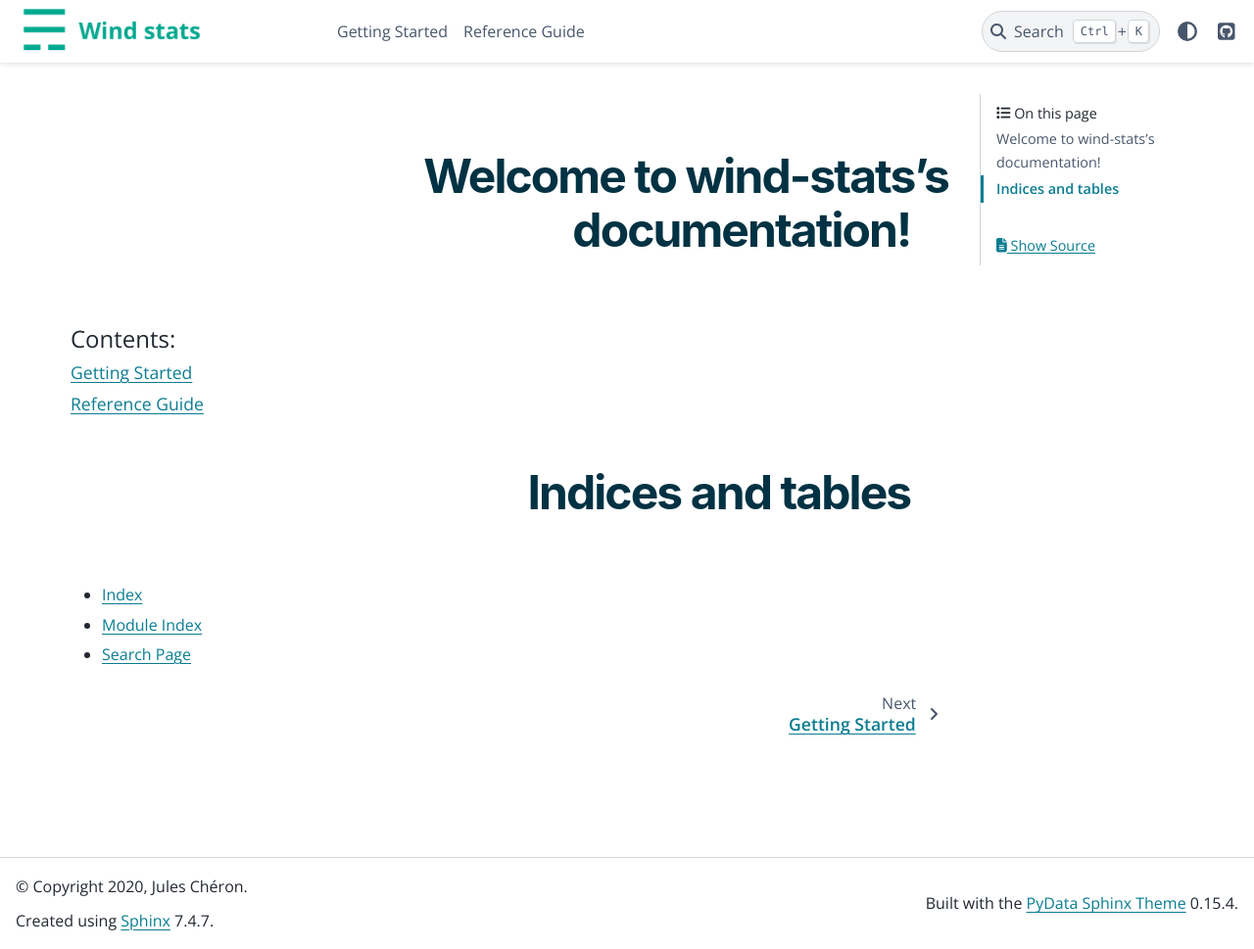
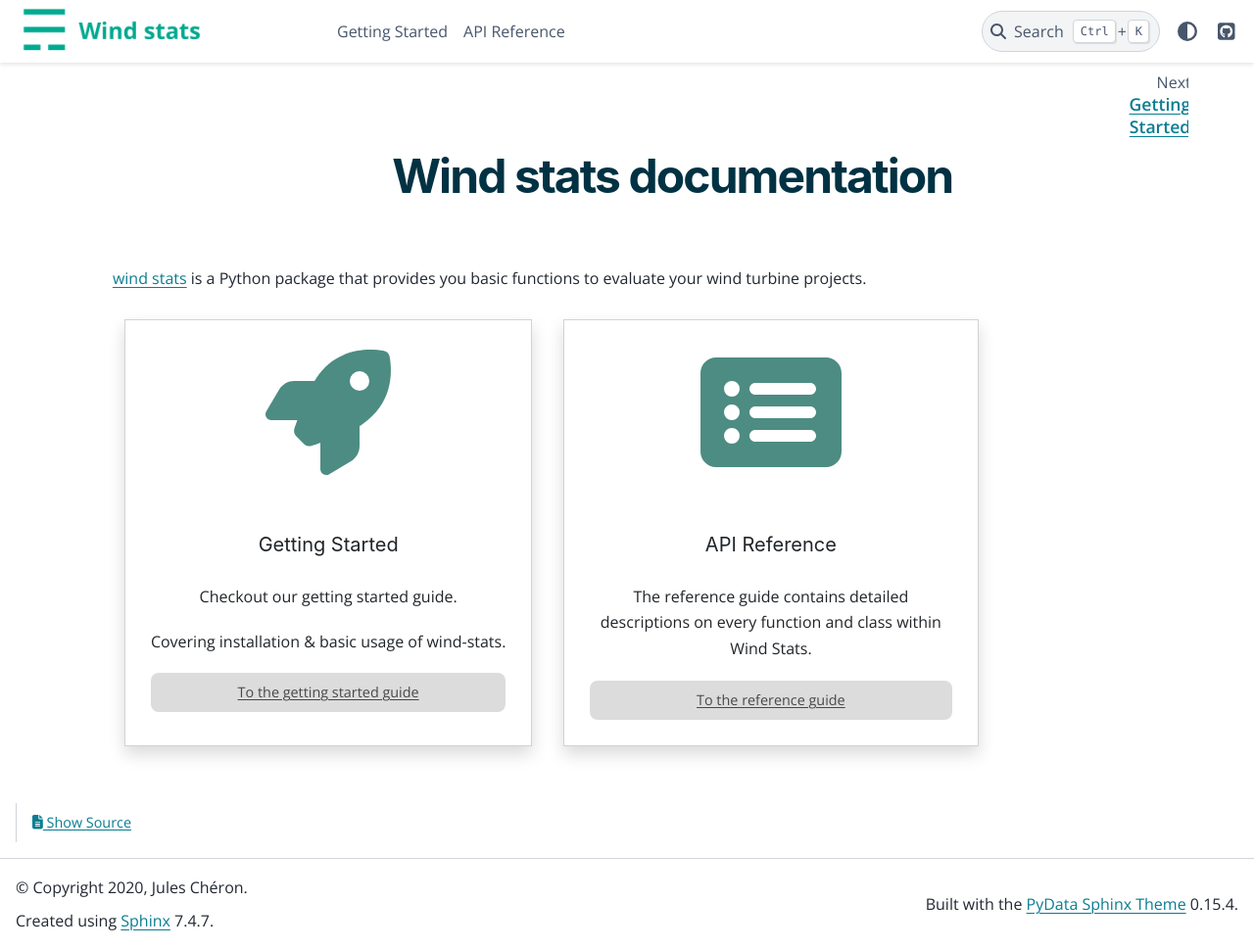
Before and after one commit to jules-ch/wind-stats, a Sphinx documentation site: the page built from docs/index.rst, in a window 1280 px wide and 969 px high. Shown: the whole window at 98% size. Built offline with Sphinx 7.4.7 and the PyData theme 0.15.4, drawn with Linux system fonts in a browser that asks for light colours; pages that are not in the unit, such as notebooks, are missing from menus.

Commit message:
Update docs structure

```diff
--- a/docs/index.rst
+++ b/docs/index.rst
@@ -1,24 +1,58 @@
-.. wind-stats documentation master file, created by
-   sphinx-quickstart on Sun Nov 29 21:29:16 2020.
-   You can adapt this file completely to your liking, but it should at least
-   contain the root `toctree` directive.
+Wind stats documentation
+========================
 
-Welcome to wind-stats's documentation!
-======================================
+`wind stats`_ is a Python package that provides you basic functions to evaluate your wind turbine projects.
 
 .. toctree::
+   :hidden:
    :maxdepth: 1
    :caption: Contents:
 
    getting-started
-   shelter_model
+   user_guide/index
    api
 
 
+.. raw:: html
 
-Indices and tables
-==================
+    <div class="container">
+        <div class="row">
+            <div class="col-lg-6 col-md-6 col-sm-6 col-xs-12 d-flex">
+                <div class="card text-center intro-card shadow">
+                <span style="color: #4d8c82"><i class="fas fa-rocket fa-8x"></i></span>
+                <div class="card-body d-flex flex-column">
+                    <h5 class="card-title">Getting Started</h5>
+                    <p class="card-text">Checkout our getting started guide.</p>
+                    <p>Covering installation & basic usage of wind-stats.</p>
 
-* :ref:`genindex`
-* :ref:`modindex`
-* :ref:`search`
+.. container:: custom-button
+
+    :doc:`To the getting started guide<getting-started>`
+
+.. raw:: html
+
+                </div>
+                </div>
+            </div>
+            <div class="col-lg-6 col-md-6 col-sm-6 col-xs-12 d-flex">
+                <div class="card text-center intro-card shadow">
+                <span style="color: #4d8c82"><i class="fas fa-list-alt fa-8x"></i></span>
+                <div class="card-body d-flex flex-column">
+                    <h5 class="card-title">API Reference</h5>
+                    <p class="card-text">The reference guide contains detailed descriptions on
+                    every function and class within Wind Stats.</p>
+
+.. container:: custom-button
+
+    :doc:`To the reference guide<api>`
+
+.. raw:: html
+
+                </div>
+                </div>
+            </div>
+            </div>
+        </div>
+    </div>
+
+.. _`wind stats`: https://pypi.org/project/wind-stats
```
Also changed, not shown: docs/api.rst (+2 -18 lines).
